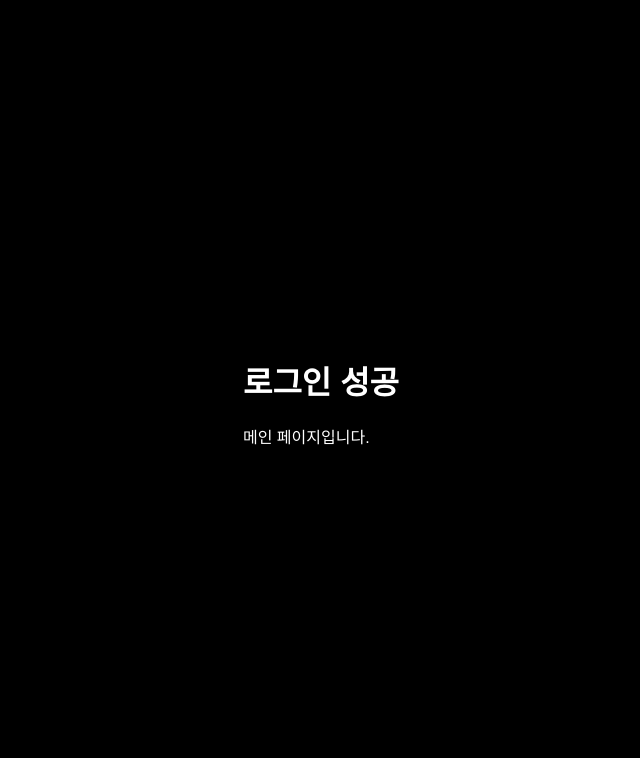
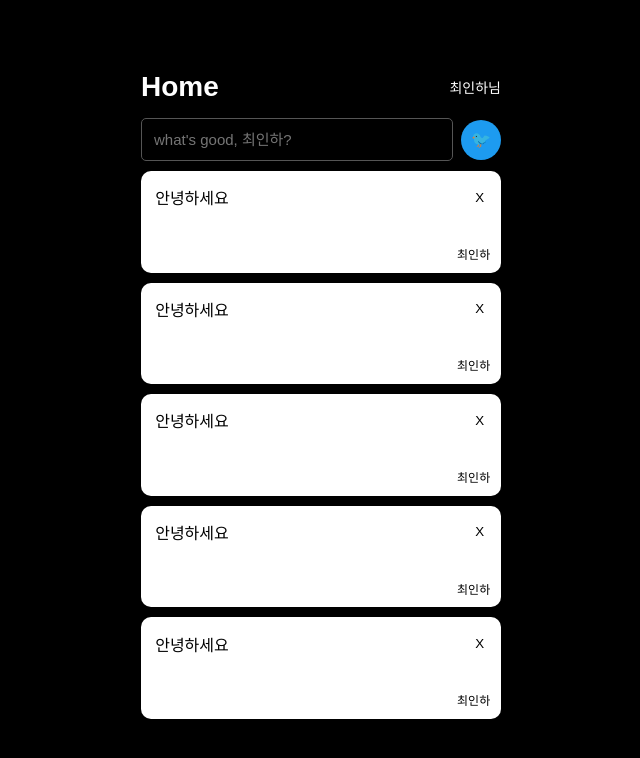
Before and after one commit to inha030902/clone-x-frontend, a Vue app: page /main in a window 1280 px wide. Shown: the top 758 px of the page, without its empty margins (319-959 px from the left). Built offline with nearby package versions, Linux system fonts and the light colour scheme.

Commit message:
feat: v-for를 통한 메인페이지 구현

```diff
--- a/package.json
+++ b/package.json
@@ -33,7 +33,7 @@
     "parserOptions": {
       "parser": "@babel/eslint-parser"
     },
-    "rules": {}
+    "rules": {"vue/multi-word-component-names": "off"}
   },
   "browserslist": [
     "> 1%",
--- /dev/null
+++ b/src/components/Feed.vue
@@ -0,0 +1,47 @@
+<template>
+  <div class="feed-container">
+    <div class="feed-header">
+      <div class="feed-content">{{ feed.content }}</div>
+      <button class="feed-delete-button">X</button>
+    </div>
+    <div class="feed-name">{{ feed.user.name }}</div>
+  </div>
+</template>
+
+<script>
+export default {
+  props: {
+    feed: { type: Object, required: true },
+  },
+}
+</script>
+
+<style scoped>
+.feed-container {
+  height: 80px;
+  background-color: white;
+  margin: 10px 0px;
+  color: black;
+  padding: 3%;
+  display: flex;
+  flex-direction: column;
+  justify-content: space-between;
+  border-radius: 10px;
+}
+.feed-header {
+  display: flex;
+  flex-direction: row;
+  align-items: center;
+  justify-content: space-between;
+}
+.feed-content { padding: 1%; }
+.feed-delete-button {
+  background: none;
+  border: none;
+  cursor: pointer;
+}
+.feed-name {
+  text-align: right;
+  font-size: 12px;
+}
+</style>
--- a/src/views/MainPage.vue
+++ b/src/views/MainPage.vue
@@ -1,12 +1,102 @@
 <template>
-  <div>
-    <h1>로그인 성공</h1>
-    <p>메인 페이지입니다.</p>
+  <div class="main-container">
+    <!-- 헤더 -->
+    <div class="main-header">
+      <h1 class="home-title">Home</h1>
+      <span class="user-name">{{ userName }}님</span>
+    </div>
+
+    <!-- 피드 입력: 공통 컴포넌트(InputField) 사용 (rule.1) -->
+    <div class="feed-input">
+      <InputField
+        type="text"
+        :placeholder="`what's good, ${userName}?`"
+        v-model="newContent"
+      />
+      <button class="post-button" @click="addFeed">🐦</button>
+    </div>
+
+    <!-- 피드 리스트: v-for로 반복 (rule.2), 각 Feed에 props로 데이터 전달 (rule.3) -->
+    <Feed
+      v-for="feed in feeds"
+      :key="feed.id"
+      :feed="feed"
+    />
   </div>
 </template>
 
 <script>
+import InputField from '@/components/InputField.vue'
+import Feed from '@/components/Feed.vue'
+
 export default {
   name: 'MainPage',
+  components: { InputField, Feed },
+  data() {
+    return {
+      userName: '최인하', // 화면에 표시할 사용자 이름
+      newContent: '',     // 입력창에 적히는 새 피드 내용
+      // 피드 목록 (v-for로 돌릴 데이터)
+      feeds: [
+        { id: 1, content: '안녕하세요', user: { name: '최인하' } },
+        { id: 2, content: '안녕하세요', user: { name: '최인하' } },
+        { id: 3, content: '안녕하세요', user: { name: '최인하' } },
+        { id: 4, content: '안녕하세요', user: { name: '최인하' } },
+        { id: 5, content: '안녕하세요', user: { name: '최인하' } },
+      ],
+    }
+  },
+  methods: {
+    // 입력한 내용을 새 피드로 목록 맨 위에 추가
+    addFeed() {
+      if (!this.newContent) return
+      this.feeds.unshift({
+        id: Date.now(),
+        content: this.newContent,
+        user: { name: this.userName },
+      })
+      this.newContent = '' // 입력창 비우기
+    },
+  },
 }
 </script>
+
+<style scoped>
+.main-container {
+  width: 360px;
+}
+.main-header {
+  display: flex;
+  align-items: center;
+  justify-content: space-between;
+  margin-bottom: 15px;
+}
+.home-title {
+  font-size: 28px;
+  margin: 0;
+}
+.user-name {
+  font-size: 14px;
+}
+.feed-input {
+  display: flex;
+  align-items: center;
+  gap: 8px;
+  margin-bottom: 10px;
+}
+.feed-input :deep(.input-field) {
+  flex: 1;
+  margin: 0;
+}
+.post-button {
+  width: 40px;
+  height: 40px;
+  border-radius: 50%;
+  border: none;
+  background-color: #1d9bf0;
+  color: white;
+  font-size: 16px;
+  cursor: pointer;
+  flex-shrink: 0;
+}
+</style>
```
Also changed, not shown: src/assets/search.png (added).
